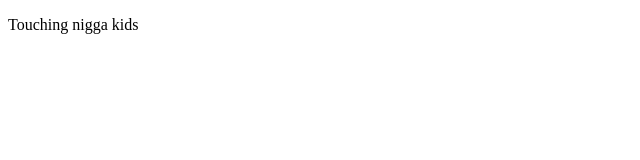
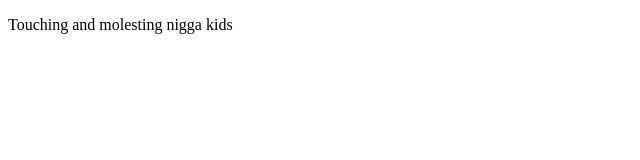
Before and after one commit to Danial-911/wesite, a plain HTML site: page index.html in a window 1280 px wide. Shown: the whole page, without its empty margins (0-640 px from the left). Drawn offline with Linux system fonts and the light colour scheme.

Commit message:
Update index.html

```diff
--- a/index.html
+++ b/index.html
@@ -6,6 +6,6 @@
     <title>Document</title>
 </head>
 <body>
-    <p>Touching nigga kids</p>
+    <p>Touching and molesting nigga kids</p>
 </body>
 </html>
```
